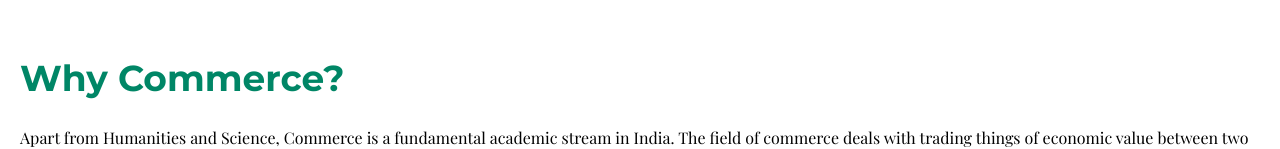
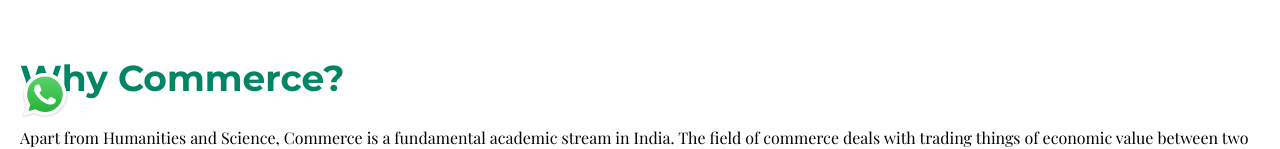
Before and after one commit to ani-24/pacecommerce, a Next.js app: page /about in a window 1280 px wide. Shown: the part 654-803 px from the top of the page. Built offline with nearby package versions, Linux system fonts and the light colour scheme.

Commit message:
add whatsapp button and keywords

```diff
--- a/components/Layout.js
+++ b/components/Layout.js
@@ -1,6 +1,7 @@
 import React from "react";
 import Footer from "./Footer";
 import Navbar from "./Navbar";
+import Wame from "./Wame";
 
 const Layout = ({ children }) => {
   return (
@@ -8,6 +9,7 @@ const Layout = ({ children }) => {
       <Navbar />
       {children}
       <Footer />
+      <Wame />
     </>
   );
 };
--- a/components/Navbar.js
+++ b/components/Navbar.js
@@ -22,6 +22,7 @@ const Navbar = () => {
                 width={150}
                 alt="Logo"
                 className="cursor-pointer"
+                priority={true}
               />
             </Link>
             <div
--- /dev/null
+++ b/components/Wame.js
@@ -0,0 +1,27 @@
+import Image from "next/image";
+import Link from "next/link";
+
+const Wame = () => {
+  return (
+    <div className="fixed left-5 bottom-5 z-50 animate-moveDown">
+      <Link
+        href={`https://wa.me/+919334314161?text=${"Hello, I want to enquire about commerce classes.".replace(
+          / /g,
+          "%20"
+        )}`}
+      >
+        <a>
+          <Image
+            src="/whatsapp-logo.svg"
+            alt="Whatsapp us"
+            height={50}
+            width={50}
+            priority={true}
+          />
+        </a>
+      </Link>
+    </div>
+  );
+};
+
+export default Wame;
--- a/pages/about.js
+++ b/pages/about.js
@@ -1,3 +1,5 @@
+import Head from "next/head";
+
 const sections = [
   {
     title: "Why choose PACE?",
@@ -62,7 +64,14 @@ const sections = [
 
 const about = () => {
   return (
-    <div>
+    <>
+      <Head>
+        <title>PACE Commerce - About us</title>
+        <meta
+          name="keywords"
+          content="Commerce classes for class XI,Commerce classes for class 11, tutorials for COMMERCE class 11, Accounts for class 11, commerce coaching near me,commerce tutorials,top commerce classes, Commerce classes for class XII,Commerce classes for class 12,tutorials for COMMERCE class 12,Accounts for class 12,top commerce classes, commerce classes in Kankarbagh, commerce classes in Patna,commerce class,commerce for inter,commerce for CBSE 12,commerce for CBSE 11,Best commerce classes,best commerce classes"
+        />
+      </Head>
       <div className="container">
         {sections.map((data, index) => (
           <div className="section" key={index}>
@@ -75,7 +84,7 @@ const about = () => {
           </div>
         ))}
       </div>
-    </div>
+    </>
   );
 };
 
--- a/pages/contact.js
+++ b/pages/contact.js
@@ -1,3 +1,5 @@
+import Head from "next/head";
+
 import { FaPaperPlane } from "react-icons/fa";
 
 import emailjs from "emailjs-com";
@@ -32,6 +34,13 @@ const contact = () => {
   };
   return (
     <>
+      <Head>
+        <title>PACE Commerce - Contact us</title>
+        <meta
+          name="keywords"
+          content="Commerce classes for class XI,Commerce classes for class 11, tutorials for COMMERCE class 11, Accounts for class 11, commerce coaching near me,commerce tutorials,top commerce classes, Commerce classes for class XII,Commerce classes for class 12,tutorials for COMMERCE class 12,Accounts for class 12,top commerce classes, commerce classes in Kankarbagh, commerce classes in Patna,commerce class,commerce for inter,commerce for CBSE 12,commerce for CBSE 11,Best commerce classes,best commerce classes"
+        />
+      </Head>
       <Toaster />
       <div className="container">
         <h1 className="section-title">Got some questions?</h1>
--- a/pages/index.js
+++ b/pages/index.js
@@ -10,6 +10,10 @@ export default function Home() {
         <meta
           name="description"
           content="PACE Commerce is a wing of PACE Institute Pvt. Ltd. A dedicated institution to provide global quality education to the students of Commerce for class 11 & 12, CBSE or Bihar board. The chief mentor for commerce stream is Madhulika ma'am who has a strong command over the subjects and students will definitely fetch high grades under her guidance. Students attending classes regularly and sincerely will get an assurance of satisfactory performance. All the three important subjects of commerce stream i.e. accounts, economics and business studies is taught precisely from the basic beginners level keeping in mind the theory and practical part of all these 3 subjects."
+        />
+        <meta
+          name="keywords"
+          content="Commerce classes for class XI,Commerce classes for class 11, tutorials for COMMERCE class 11, Accounts for class 11, commerce coaching near me,commerce tutorials,top commerce classes, Commerce classes for class XII,Commerce classes for class 12,tutorials for COMMERCE class 12,Accounts for class 12,top commerce classes, commerce classes in Kankarbagh, commerce classes in Patna,commerce class,commerce for inter,commerce for CBSE 12,commerce for CBSE 11,Best commerce classes,best commerce classes"
         />
         <link rel="icon" href="/favicon.ico" />
       </Head>
--- a/tailwind.config.js
+++ b/tailwind.config.js
@@ -14,6 +14,19 @@ module.exports = {
         montserrat: ["Montserrat", "sans-serif"],
         playfairDisplay: ["Playfair Display", "serif"],
       },
+      keyframes: {
+        moveDown: {
+          "0%": {
+            transform: "translateY(-75vh)",
+          },
+          "100%": {
+            transform: "translateY(0)",
+          },
+        },
+      },
+      animation: {
+        moveDown: "moveDown 3s ease-out",
+      },
     },
   },
   plugins: [],
```
Also changed, not shown: public/whatsapp-logo.svg (added).
